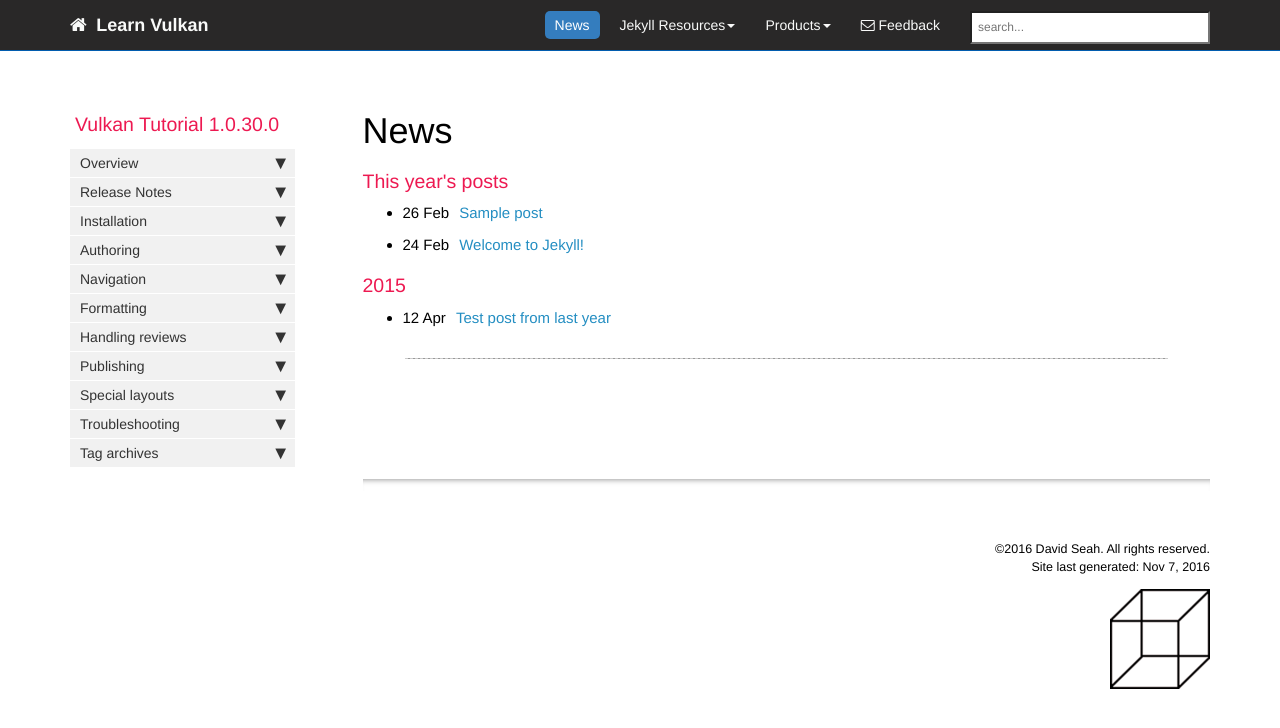
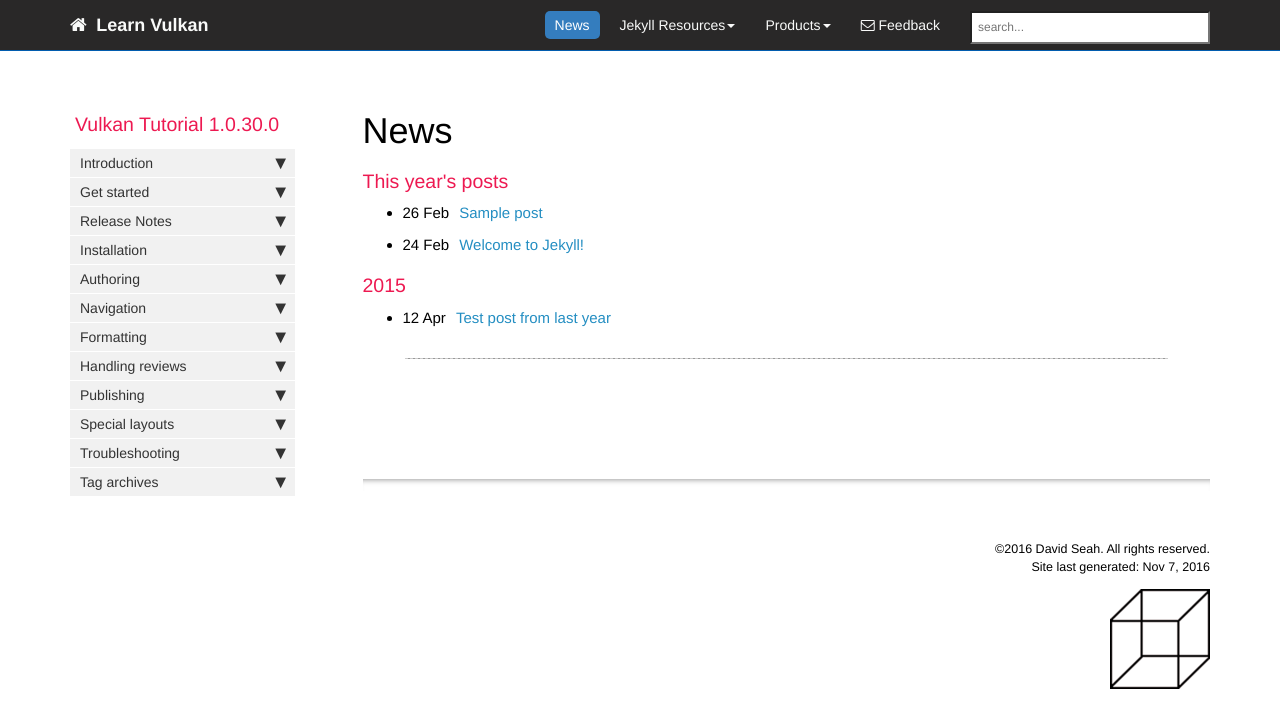
Before and after one commit to learnvulkan/learnvulkan.github.io, a Jekyll site: the page built from pages/news/news_archive.html, in a window 1280 px wide. Shown: the top 728 px of the page. Built offline with Jekyll 4.4.1, drawn with Linux system fonts in a browser that asks for light colours; nearby versions of some CDN libraries; comment, search, counter and statistics services are not loaded.

Commit message:
change side bar

```diff
--- a/_data/sidebars/mydoc_sidebar.yml
+++ b/_data/sidebars/mydoc_sidebar.yml
@@ -19,16 +19,20 @@ entries:
       output: pdf
       type: frontmatter
 
-  - title: Overview
+  - title: Introduction
+    output: web, pdf
+    folderitems:
+
+    - title: Introduction
+      url: /index.html
+      output: web, pdf
+      type: homepage
+
+  - title: Get started
     output: web, pdf
     folderitems:
 
     - title: Get started
-      url: /index.html
-      output: web, pdf
-      type: homepage
-
-    - title: Introduction
       url: /mydoc_introduction.html
       output: web, pdf
 
```
Also changed, not shown: 2 other files.
